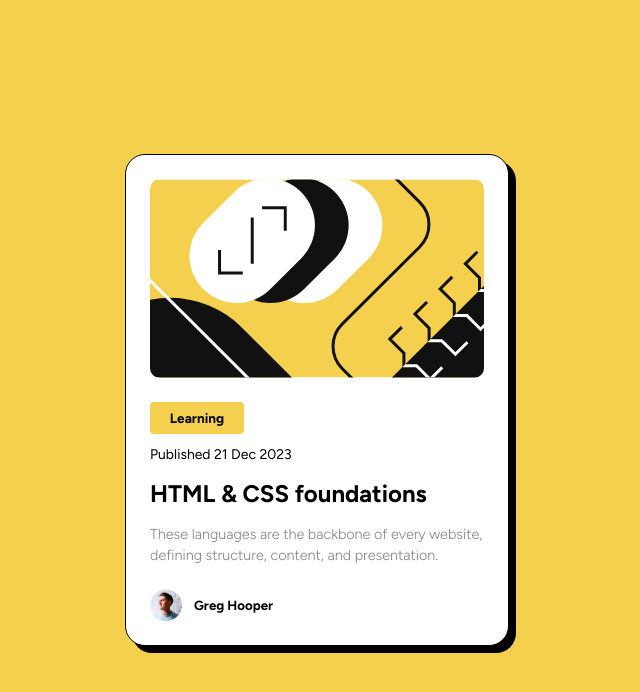
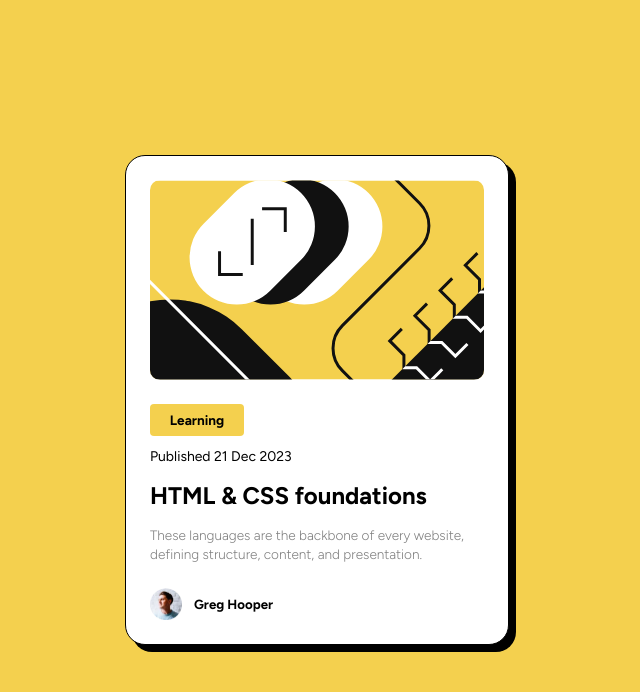
Before and after one commit to timdogan0/blog-preview-card, a plain HTML site: page index.html in a window 1280 px wide. Shown: the whole page, without its empty margins (323-963 px from the left). Drawn offline with Linux system fonts and the light colour scheme.

Commit message:
added padding

```diff
--- a/index.html
+++ b/index.html
@@ -18,16 +18,16 @@
   <section class="card-container">
     <img alt="graphic" class="card-image" src="./assets/images/illustration-article.svg" class="card-img">
     <div class="card-content">
-      <h5 class="category">
+      <p class="category">
         Learning
-      </h5>
-      <h5 class="date">
+      </p>
+      <p class="date">
         Published 21 Dec 2023
-      </h5>
+      </p>
       <h2>
         HTML & CSS foundations
       </h2>
-      <p>
+      <p class="description">
         These languages are the backbone of every website, defining structure, content, and presentation.
       </p>
 
@@ -35,9 +35,9 @@
 
     <div class="card-author">
       <img class="author-img" alt="author-avatar" src="./assets/images/image-avatar.webp">
-      <h5 class="author">
+      <p class="author">
         Greg Hooper
-      </h5>
+      </p>
     </div>
 
   </section>
--- a/styles.css
+++ b/styles.css
@@ -15,6 +15,7 @@ body {
     justify-content: center;
     align-items: center;
     height: 100vh;
+    padding: 20px;
 }
 
 .card-container {
@@ -42,13 +43,13 @@ body {
     margin-bottom: 16px;
 }
 
-.card-content p {
+.description {
     color: hsl(0, 0%, 50%);
     margin-top: 16px;
     margin-bottom: 24px;
     font-weight: 375;
     line-height: 1.4;
-    font-size: 0.9rem;
+    font-size: 0.85rem;
 }
 
 .card-content h2:hover {
@@ -67,6 +68,7 @@ body {
     justify-content: center;
     align-items: center;
     font-size: .85rem;
+    font-weight: bold;
 }
 
 
@@ -75,6 +77,11 @@ body {
     align-items: center;
 }
 
+.author {
+    font-size: 0.83rem;
+    font-weight: bold;
+}
+
 .author-img {
     width: 32px;
     margin-right: 12px;
```
